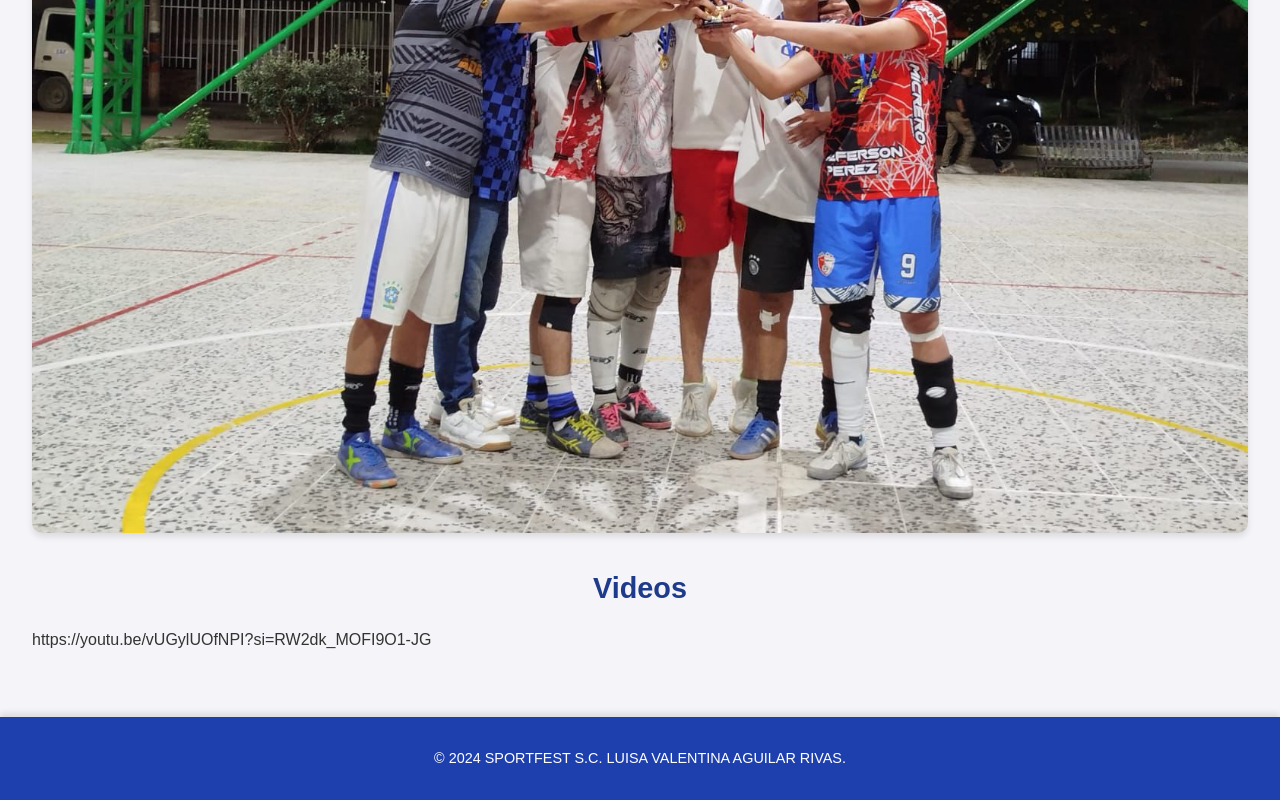
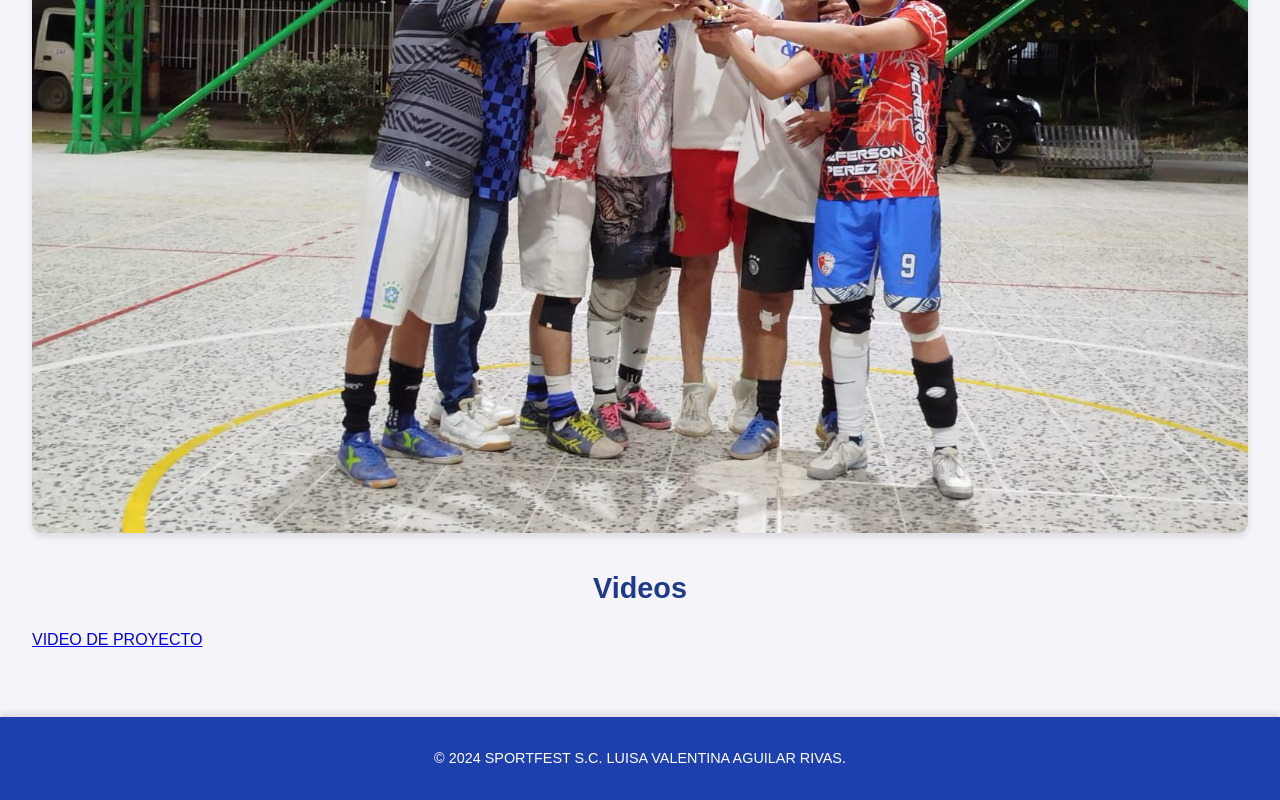
Before and after one commit to Cris12389/Nivelacion-de-el-a-o, a plain HTML site: page index.html in a window 1280 px wide. Shown: the part 4534-5334 px from the top of the page. Drawn offline with Linux system fonts and the light colour scheme.

Commit message:
Add files via upload

```diff
--- a/index.html
+++ b/index.html
@@ -65,7 +65,8 @@
         <section id="videos">
             <h2>Videos</h2>
 
-               <p> https://youtu.be/vUGylUOfNPI?si=RW2dk_MOFI9O1-JG </p>
+            <a href="https://youtu.be/vUGylUOfNPI?si=RW2dk_MOFI9O1-JG" target="_blank">VIDEO DE PROYECTO</a>
+
 
 
         </section>
```
